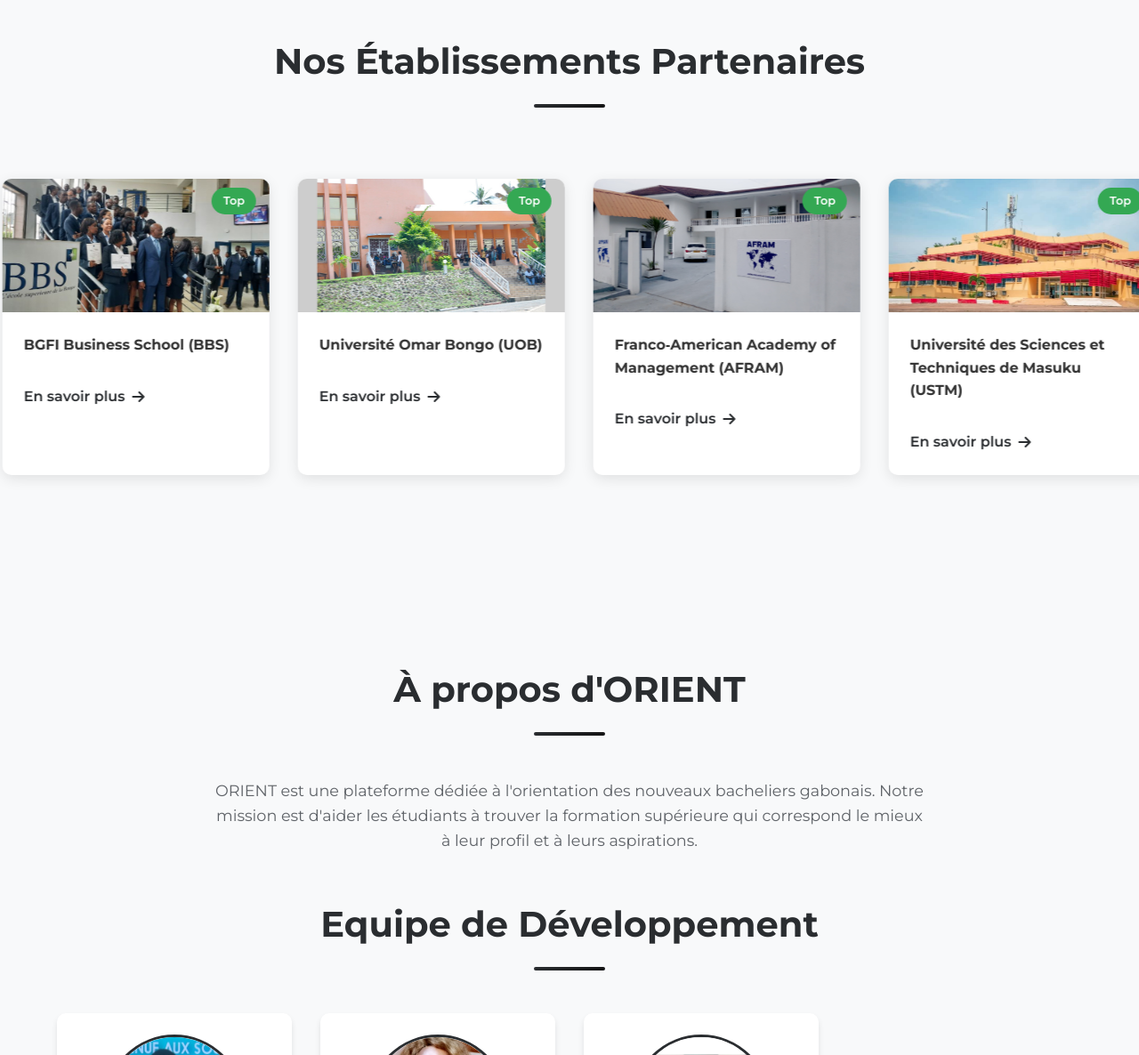
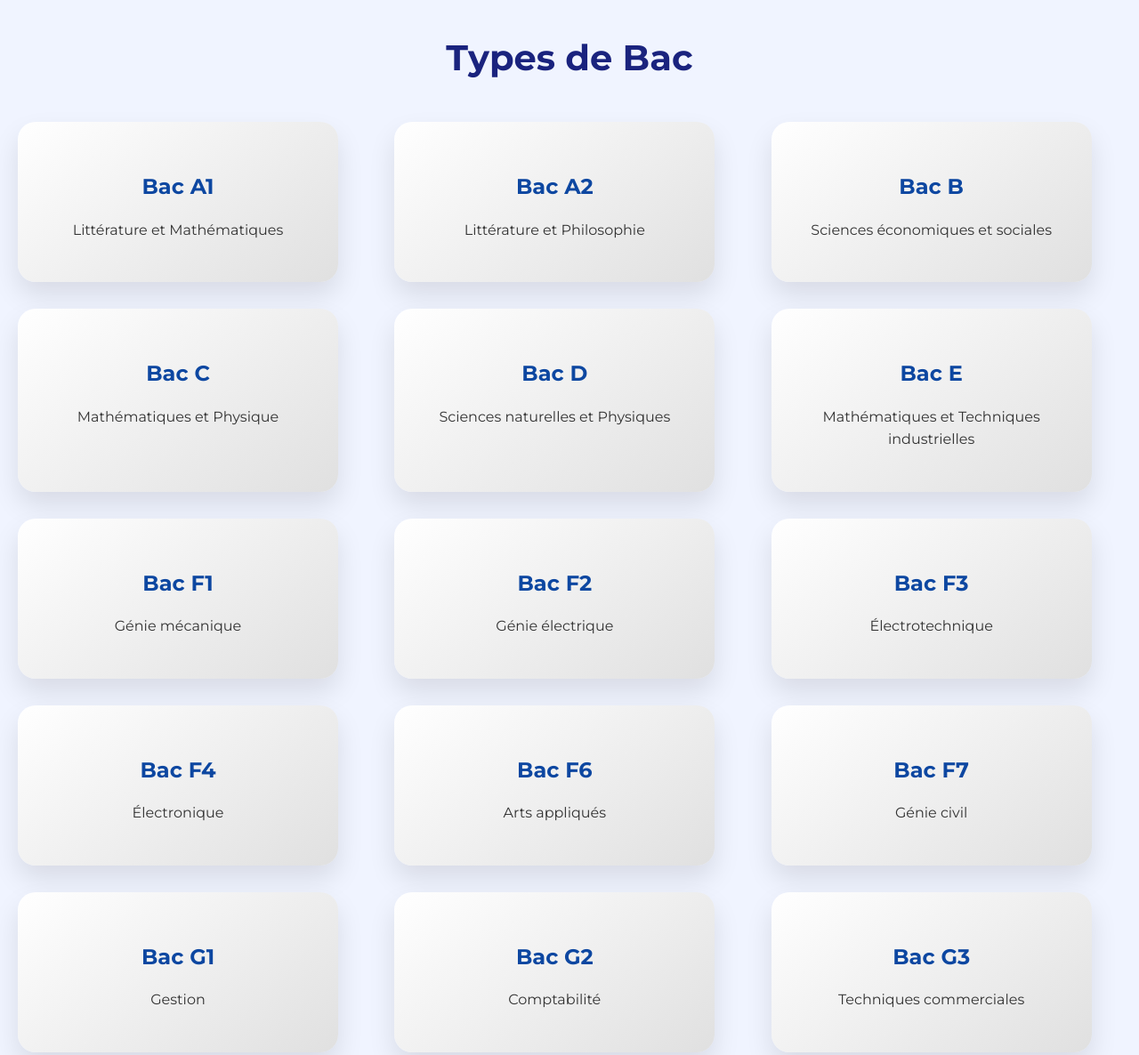
Before and after one commit to Lebonheur2370/TP2ORIENT, a plain HTML site: page index.html in a window 1280 px wide. Shown: the part 1020-2206 px from the top of the page at 89% size. Drawn offline with Linux system fonts and the light colour scheme; files whose address does not match are found by name.

Commit message:
mise a jour

```diff
--- a/css/style.css
+++ b/css/style.css
@@ -619,3 +619,62 @@ section {
     height: 180px;
   }
 }
+
+.bac-section {
+  padding: 60px 20px;
+  background: #f0f4ff;
+  text-align: center;
+}
+
+.bac-section h2 {
+  font-size: 2.5rem;
+  margin-bottom: 40px;
+  color: #1a237e;
+}
+
+.bac-cards {
+  display: grid;
+  grid-template-columns: repeat(3, 1fr); /* 3 colonnes */
+  justify-content: center;
+  gap: 30px;
+  flex-wrap: wrap;
+}
+
+.bac-card {
+  background: linear-gradient(145deg, #ffffff, #e0e0e0);
+  box-shadow: 0 15px 30px rgba(0, 0, 0, 0.1);
+  border-radius: 20px;
+  padding: 30px;
+  width: 300px;
+  transition: transform 0.4s ease, box-shadow 0.4s ease;
+  transform-style: preserve-3d;
+  cursor: pointer;
+}
+
+.bac-card:hover {
+  transform: rotateY(10deg) scale(1.05);
+  box-shadow: 0 25px 50px rgba(0, 0, 0, 0.2);
+}
+
+.bac-card h3 {
+  font-size: 1.5rem;
+  color: #0d47a1;
+  margin-bottom: 10px;
+}
+
+.bac-card p {
+  color: #333;
+  font-size: 1rem;
+}
+
+@media (max-width: 900px) {
+  .bac-cards {
+    grid-template-columns: repeat(2, 1fr);
+  }
+}
+
+@media (max-width: 600px) {
+  .bac-cards {
+    grid-template-columns: 1fr;
+  }
+}
--- a/index.html
+++ b/index.html
@@ -1,15 +1,18 @@
 <!DOCTYPE html>
 <html lang="fr">
+
 <head>
     <meta charset="UTF-8" />
-  <meta name="viewport" content="width=device-width, initial-scale=1.0"/>
+    <meta name="viewport" content="width=device-width, initial-scale=1.0" />
     <title>Orientation des Bacheliers</title>
     <link rel="stylesheet" href="css/style.css" />
     <link rel="stylesheet" href="css/animation.css" />
     <link rel="stylesheet" href="css/responsive.css" />
-  <link href="https://fonts.googleapis.com/css2?family=Montserrat:wght@400;500;600;700&display=swap" rel="stylesheet" />
+    <link href="https://fonts.googleapis.com/css2?family=Montserrat:wght@400;500;600;700&display=swap"
+        rel="stylesheet" />
     <link rel="stylesheet" href="https://cdnjs.cloudflare.com/ajax/libs/font-awesome/6.5.0/css/all.min.css">
 </head>
+
 <body>
 
     <!-- Navbar -->
@@ -21,9 +24,10 @@
         </label>
         <ul class="nav-links">
             <li><a href="#accueil">Accueil</a></li>
+            <li><a href="#types-de-bac">Types de Bac</a></li>
             <li><a href="#universites">Universités</a></li>
             <li><a href="#apropos">À propos</a></li>
-      <li><a href="#contact">Contact</a></li>
+            <li><a href="#orientation">Orientation</a></li>
         </ul>
     </header>
 
@@ -41,8 +45,79 @@
                 <div class="marquee-text">ORIENTATION DES NOUVEAUX BACHELIERS AU GABON</div>
             </div>
             <p class="hero-subtitle">Trouvez Votre Voie Universitaire</p>
-    <p class="hero-description">Découvrez les meilleures universités et instituts du Gabon adaptés à votre baccalauréat</p>
+            <p class="hero-description">Découvrez les meilleures universités et instituts du Gabon adaptés à votre
+                baccalauréat</p>
             <a href="#universites" class="btn pulse">Explorer les options</a>
+        </div>
+    </section>
+
+    <section class="bac-section" id="types-de-bac">
+        <h2>Types de Bac</h2>
+        <div class="bac-cards">
+            <!-- Bacs Généraux -->
+            <div class="bac-card">
+                <h3>Bac A1</h3>
+                <p>Littérature et Mathématiques</p>
+            </div>
+            <div class="bac-card">
+                <h3>Bac A2</h3>
+                <p>Littérature et Philosophie</p>
+            </div>
+            <div class="bac-card">
+                <h3>Bac B</h3>
+                <p>Sciences économiques et sociales</p>
+            </div>
+            <div class="bac-card">
+                <h3>Bac C</h3>
+                <p>Mathématiques et Physique</p>
+            </div>
+            <div class="bac-card">
+                <h3>Bac D</h3>
+                <p>Sciences naturelles et Physiques</p>
+            </div>
+            <div class="bac-card">
+                <h3>Bac E</h3>
+                <p>Mathématiques et Techniques industrielles</p>
+            </div>
+
+            <!-- Bacs Techniques -->
+            <div class="bac-card">
+                <h3>Bac F1</h3>
+                <p>Génie mécanique</p>
+            </div>
+            <div class="bac-card">
+                <h3>Bac F2</h3>
+                <p>Génie électrique</p>
+            </div>
+            <div class="bac-card">
+                <h3>Bac F3</h3>
+                <p>Électrotechnique</p>
+            </div>
+            <div class="bac-card">
+                <h3>Bac F4</h3>
+                <p>Électronique</p>
+            </div>
+
+            <div class="bac-card">
+                <h3>Bac F6</h3>
+                <p>Arts appliqués</p>
+            </div>
+            <div class="bac-card">
+                <h3>Bac F7</h3>
+                <p>Génie civil</p>
+            </div>
+            <div class="bac-card">
+                <h3>Bac G1</h3>
+                <p>Gestion</p>
+            </div>
+            <div class="bac-card">
+                <h3>Bac G2</h3>
+                <p>Comptabilité</p>
+            </div>
+            <div class="bac-card">
+                <h3>Bac G3</h3>
+                <p>Techniques commerciales</p>
+            </div>
         </div>
     </section>
 
@@ -56,6 +131,20 @@
             <!-- Carte Université 1 -->
             <div class="universite-card">
                 <div class="card-image">
+                    <img src="public/images/assets/BBS.jpg" alt="BBS" />
+                    <div class="card-overlay"></div>
+                    <div class="card-badge">Top</div>
+                </div>
+                <div class="card-content">
+                    <h3>BGFI Business School (BBS)</h3>
+                    <a href="page.html" class="btn-en-savoir-plus">
+                        En savoir plus <i class="fas fa-arrow-right"></i>
+                    </a>
+                </div>
+            </div>
+            <!-- Carte Université 2 -->
+            <div class="universite-card">
+                <div class="card-image">
                     <img src="public/images/assets/iai.jpg" alt="IAI" />
                     <div class="card-overlay"></div>
                     <div class="card-badge">Top</div>
@@ -63,20 +152,6 @@
                 <div class="card-content">
                     <h3>Institut Africain d'Informatique (IAI)</h3>
                     <a href="iai.html" class="btn-en-savoir-plus">
-            En savoir plus <i class="fas fa-arrow-right"></i>
-          </a>
-        </div>
-      </div>
-      <!-- Carte Université 2 -->
-      <div class="universite-card">
-        <div class="card-image">
-          <img src="public/images/assets/BBS.jpg" alt="BBS" />
-          <div class="card-overlay"></div>
-          <div class="card-badge">Top</div>
-        </div>
-        <div class="card-content">
-          <h3>BGFI Business School (BBS)</h3>
-          <a href="page.html" class="btn-en-savoir-plus">
                         En savoir plus <i class="fas fa-arrow-right"></i>
                     </a>
                 </div>
@@ -120,7 +195,7 @@
                     <div class="card-badge">Top</div>
                 </div>
                 <div class="card-content">
-          <h3>Université des Sciences et Techniques de Masuku  (USTM)</h3>
+                    <h3>Université des Sciences et Techniques de Masuku (USTM)</h3>
                     <a href="page5.html" class="btn-en-savoir-plus">
                         En savoir plus <i class="fas fa-arrow-right"></i>
                     </a>
@@ -300,7 +375,7 @@
     </section>
 
     <!-- Contact -->
-  <section class="contact" id="contact">
+    <section class="contact" id="orientation">
         <div class="section-header">
             <h2>Contactez-nous</h2>
             <div class="underline"></div>
@@ -370,4 +445,5 @@
         </div>
     </footer>
 </body>
+
 </html>
```
Lines whose indentation alone changed are shown as unchanged.
